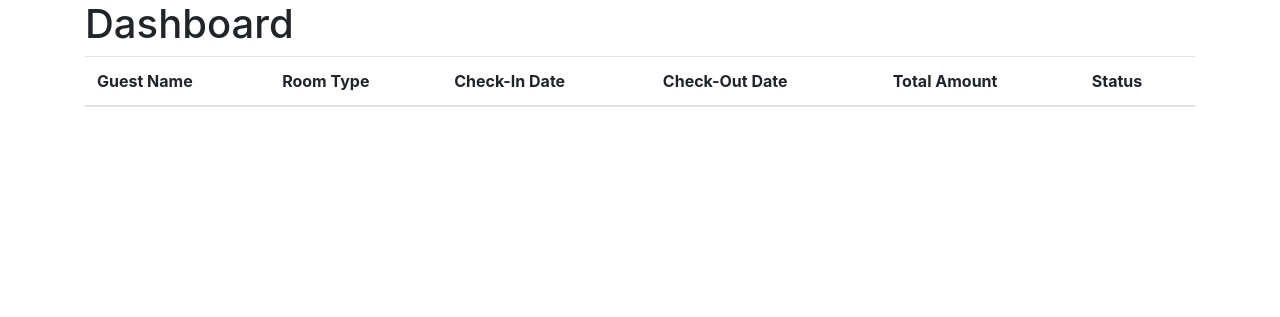
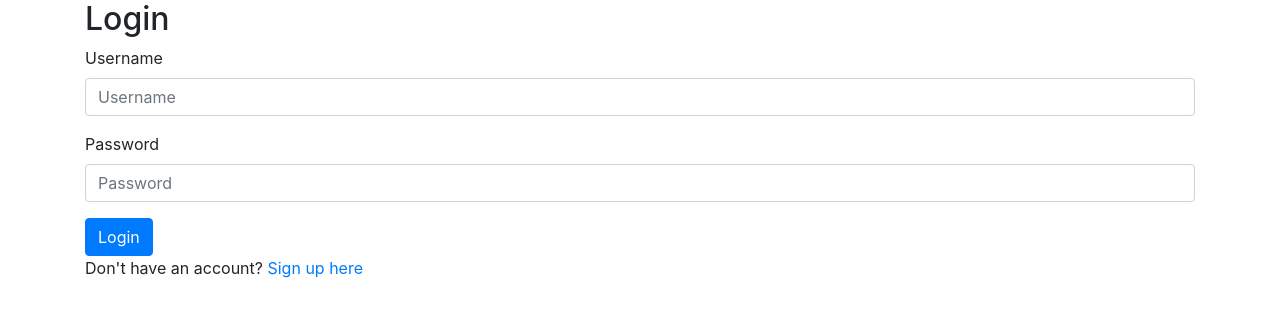
Before and after one commit to Swaroop192005/myproject, a Django app: page / in a window 1280 px wide. Shown: the top 317 px of the page. Run offline with Django 5.2, Linux system fonts and the light colour scheme; data that the repository does not hold is empty; some libraries are stand-ins or nearby versions.

Commit message:
Updated working login page,signup page,dashboard.

```diff
--- a/hotel/templates/dashboard.html
+++ b/hotel/templates/dashboard.html
@@ -1,4 +1,3 @@
-<!-- dashboard.html -->
 <!DOCTYPE html>
 <html lang="en">
 <head>
@@ -34,6 +33,12 @@
                 {% endfor %}
             </tbody>
         </table>
+
+        <!-- Logout form -->
+        <form method="POST" action="{% url 'logout' %}">
+            {% csrf_token %}
+            <button type="submit" class="btn btn-danger">Logout</button>
+        </form>
     </div>
 </body>
 </html>
--- /dev/null
+++ b/hotel/templates/login.html
@@ -0,0 +1,28 @@
+<!-- login.html -->
+<!DOCTYPE html>
+<html lang="en">
+<head>
+    <meta charset="UTF-8">
+    <meta name="viewport" content="width=device-width, initial-scale=1.0">
+    <title>Login</title>
+    <link rel="stylesheet" href="https://stackpath.bootstrapcdn.com/bootstrap/4.5.2/css/bootstrap.min.css">
+</head>
+<body>
+    <div class="container">
+        <h2>Login</h2>
+        <form method="post">
+            {% csrf_token %}
+            <div class="form-group">
+                <label for="id_username">Username</label>
+                <input type="text" name="username" class="form-control" id="id_username" placeholder="Username">
+            </div>
+            <div class="form-group">
+                <label for="id_password">Password</label>
+                <input type="password" name="password" class="form-control" id="id_password" placeholder="Password">
+            </div>
+            <button type="submit" class="btn btn-primary">Login</button>
+        </form>
+        <p>Don't have an account? <a href="{% url 'signup' %}">Sign up here</a></p>
+    </div>
+</body>
+</html>
--- a/hotel/urls.py
+++ b/hotel/urls.py
@@ -3,10 +3,13 @@ from django.urls import path
 from django.contrib.auth import views as auth_views
 from . import views
 
+
+
 urlpatterns = [
-    path('login/', auth_views.LoginView.as_view(template_name='registration/login.html'), name='login'),
+    path('', views.login_view, name='login'),  # Using your custom login view
     path('logout/', auth_views.LogoutView.as_view(), name='logout'),
-    path('', views.dashboard, name='dashboard'),  # Ensure this is below login path
+    path('signup/', views.signup_view, name='signup'),
+    path('dashboard/', views.dashboard, name='dashboard'),  # Corrected the missing quote
     path('available-rooms/', views.available_rooms, name='available_rooms'),
     path('book-room/', views.book_room, name='book_room'),
     path('leave-rating/', views.leave_rating, name='leave_rating'),
--- a/hotel/views.py
+++ b/hotel/views.py
@@ -4,6 +4,24 @@ from .models import Room, Booking, Rating
 from datetime import datetime
 
 # views.py
+
+
+from django.shortcuts import render, redirect
+from django.contrib.auth.forms import UserCreationForm
+from django.contrib import messages
+
+def signup_view(request):
+    if request.method == 'POST':
+        form = UserCreationForm(request.POST)
+        if form.is_valid():
+            form.save()
+            messages.success(request, 'Your account has been created! You can now log in.')
+            return redirect('login')
+    else:
+        form = UserCreationForm()
+    return render(request, 'signup.html', {'form': form})
+
+
 from django.shortcuts import render, redirect
 from django.contrib.auth.forms import AuthenticationForm
 from django.contrib.auth import login as auth_login
@@ -12,13 +30,20 @@ def login_view(request):
     if request.method == 'POST':
         form = AuthenticationForm(data=request.POST)
         if form.is_valid():
-            # Authenticate and log the user in
             auth_login(request, form.get_user())
-            return redirect('dashboard')  # Redirect to the dashboard or another page after login
+            return redirect('dashboard')  # Replace 'dashboard' with the name of your redirect page
     else:
         form = AuthenticationForm()
 
-    return render(request, 'registration/login.html', {'form': form})
+    return render(request, 'login.html', {'form': form})
+
+
+
+
+from django.shortcuts import render
+from django.contrib.auth.forms import AuthenticationForm
+
+
 
 def available_rooms(request):
     rooms = Room.objects.filter(status='Available')  # Corrected field name
```
Also changed, not shown: hotel/templates/base.html (deleted, +0 -30 lines), hotel/templates/registration/login.html (deleted, +0 -24 lines), hotel/templates/signup.html (added, +19 -0 lines), myproject/settings.py (+9 -0 lines), db.sqlite3.
